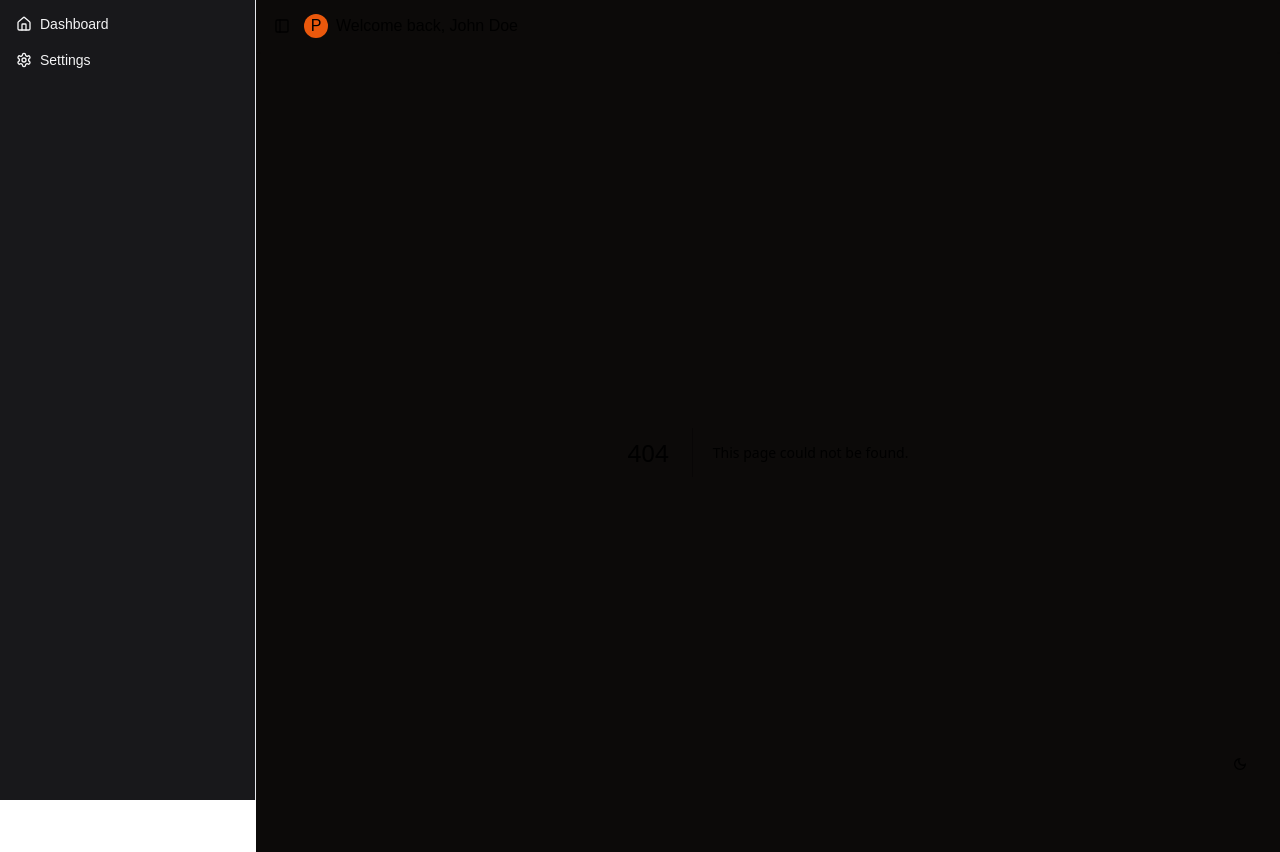
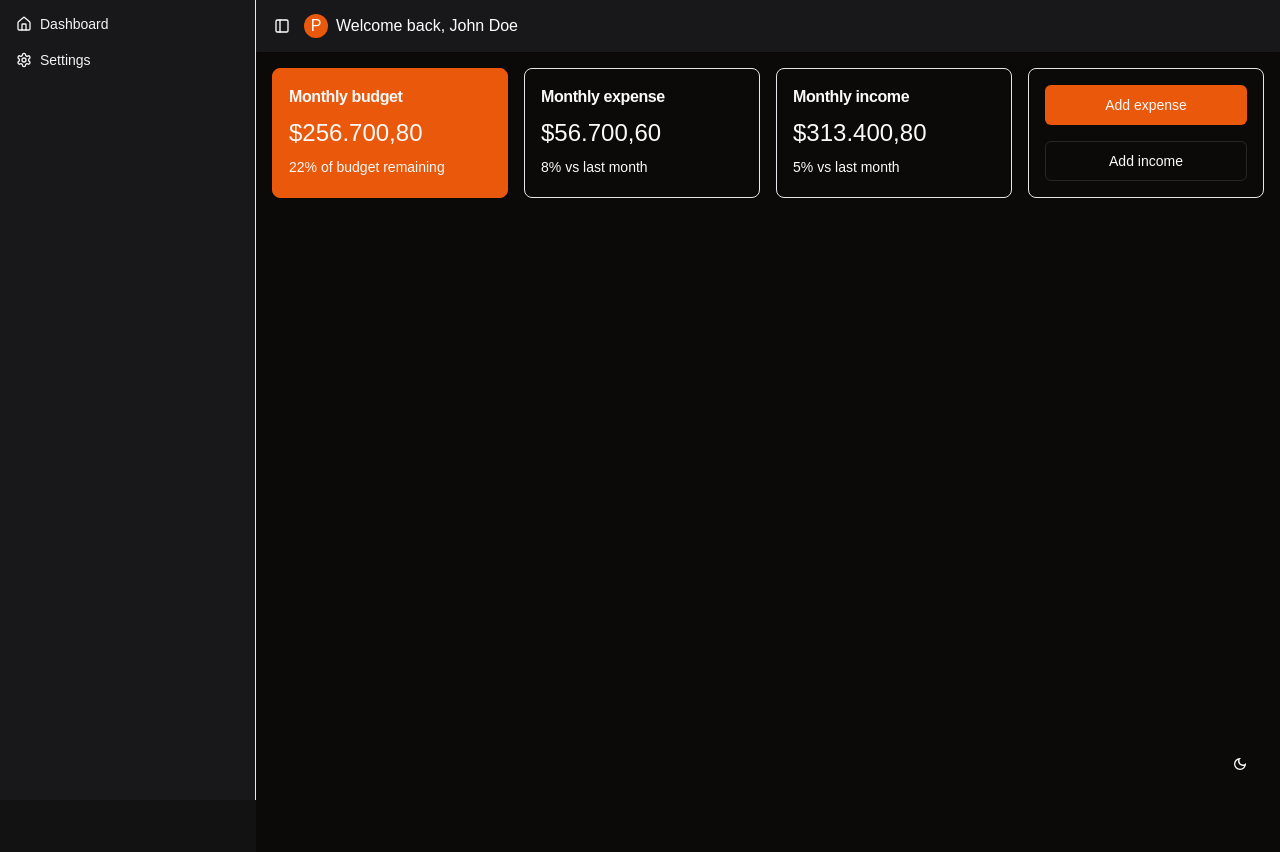
Before and after one commit to ArielSurco/expenses.management.webapp, a Next.js app: page /dashboard in a window 1280 px wide. Before the commit this address had no page. Built offline with nearby package versions, Linux system fonts and the light colour scheme.

Commit message:
feat: add summary cards

```diff
--- /dev/null
+++ b/src/app/dashboard/page.tsx
@@ -0,0 +1,27 @@
+import { SummaryCard } from '@/expenses/components/summary-card'
+import { summaryCards } from '@/expenses/constants/mock-data'
+import { Button } from '@/shared/components/button'
+import { Card, CardContent } from '@/shared/components/card'
+import { cn } from '@/shared/functions/cn'
+
+export default function Dashboard() {
+  return (
+    <main className='min-h-screen w-full p-4'>
+      <div className='grid grid-cols-1 gap-4 sm:grid-cols-2 lg:grid-cols-4'>
+        {Object.values(summaryCards).map((card, index) => (
+          <SummaryCard
+            className={cn({ 'border-primary bg-primary': index === 0 })}
+            key={card.title}
+            {...card}
+          />
+        ))}
+        <Card>
+          <CardContent className='flex flex-col gap-4 p-4'>
+            <Button variant='default'>Add expense</Button>
+            <Button variant='outline'>Add income</Button>
+          </CardContent>
+        </Card>
+      </div>
+    </main>
+  )
+}
--- a/src/app/page.tsx
+++ b/src/app/page.tsx
@@ -1,9 +1,3 @@
-import { Card } from '@/shared/components/card'
-
 export default function Home() {
-  return (
-    <main className='min-h-screen w-full p-4'>
-      <Card className='w-1/3 min-w-fit'>Home</Card>
-    </main>
-  )
+  return <div>home</div>
 }
--- /dev/null
+++ b/src/expenses/components/summary-card.tsx
@@ -0,0 +1,44 @@
+import { Card, CardContent, CardFooter, CardHeader, CardTitle } from '@/shared/components/card'
+import { NumberFormat } from '@/shared/components/number-format'
+import { cn } from '@/shared/functions/cn'
+
+interface SummaryCardProps {
+  className?: string
+  relativePercentage: number
+  relativePercentageLabel: string
+  title: string
+  value: number
+}
+
+export function SummaryCard({
+  className,
+  title,
+  value,
+  relativePercentage,
+  relativePercentageLabel,
+}: Readonly<SummaryCardProps>) {
+  return (
+    <Card className={cn('flex flex-col gap-2 p-4', className)}>
+      <CardHeader className='p-0'>
+        <CardTitle className='text-base font-semibold'>{title}</CardTitle>
+      </CardHeader>
+      <CardContent className='p-0'>
+        <div className='text-2xl font-bold'>
+          <span>$</span>
+          <NumberFormat
+            format={{
+              minimumFractionDigits: 2,
+              maximumFractionDigits: 2,
+            }}
+            value={value}
+          />
+        </div>
+      </CardContent>
+      <CardFooter className='p-0'>
+        <div className='text-sm'>
+          {relativePercentage}% {relativePercentageLabel}
+        </div>
+      </CardFooter>
+    </Card>
+  )
+}
--- /dev/null
+++ b/src/expenses/constants/mock-data.ts
@@ -0,0 +1,20 @@
+export const summaryCards = {
+  budget: {
+    title: 'Monthly budget',
+    value: 256700.8,
+    relativePercentage: 22,
+    relativePercentageLabel: 'of budget remaining',
+  },
+  expenses: {
+    title: 'Monthly expense',
+    value: 56700.6,
+    relativePercentage: 8,
+    relativePercentageLabel: 'vs last month',
+  },
+  incomes: {
+    title: 'Monthly income',
+    value: 313400.8,
+    relativePercentage: 5,
+    relativePercentageLabel: 'vs last month',
+  },
+}
--- a/src/layout/components/navbar.tsx
+++ b/src/layout/components/navbar.tsx
@@ -2,7 +2,7 @@ import { SidebarTrigger } from '@/shared/components/sidebar'
 
 export function Navbar() {
   return (
-    <div className='flex h-fit w-full items-center gap-2 bg-background p-3 shadow-sm'>
+    <div className='bg-sidebar flex h-fit w-full items-center gap-2 p-3 shadow'>
       <SidebarTrigger />
       <p className='flex items-center gap-2'>
         <span className='grid h-6 w-6 place-items-center rounded-full bg-primary'>P</span> Welcome
--- /dev/null
+++ b/src/shared/components/number-format.tsx
@@ -0,0 +1,14 @@
+interface NumberFormatProps {
+  className?: string
+  format?: Intl.NumberFormatOptions
+  value: number
+}
+
+export function NumberFormat({ className, format = {}, value }: Readonly<NumberFormatProps>) {
+  const formatter = new Intl.NumberFormat('de-DE', {
+    maximumFractionDigits: 2,
+    ...format,
+  })
+
+  return <span className={className}>{formatter.format(value)}</span>
+}
--- a/src/shared/constants/routes.ts
+++ b/src/shared/constants/routes.ts
@@ -23,7 +23,7 @@ export const ROUTES = {
     sidebar: null,
   },
   dashboard: {
-    path: '/',
+    path: '/dashboard',
     isProtected: true,
     sidebar: {
       title: 'Dashboard',
```
